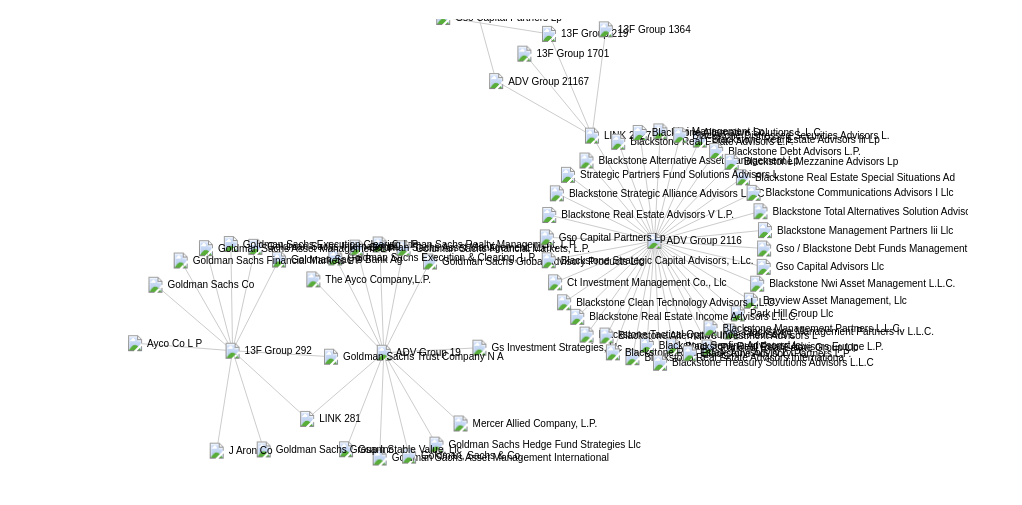
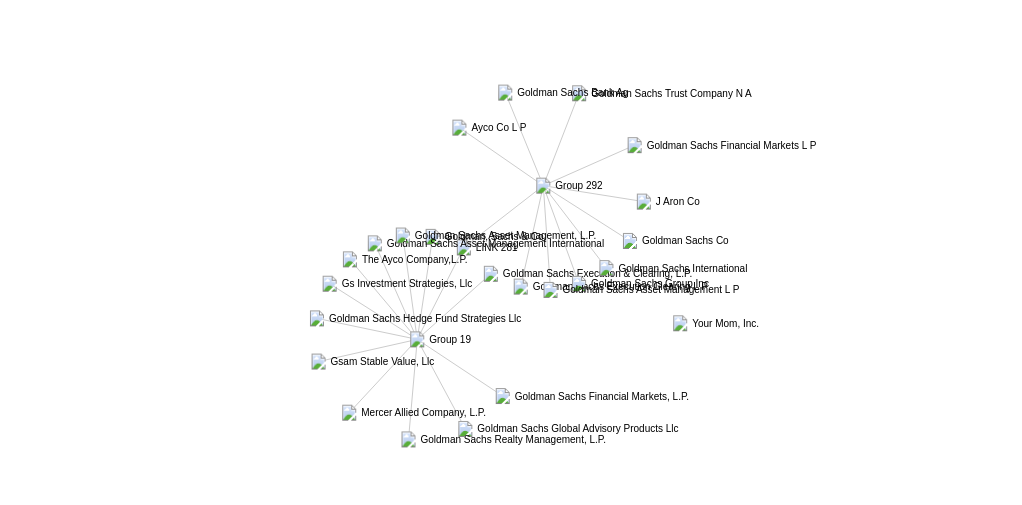
Before and after one commit to millstein-crown/link_visuals, a plain HTML site: page index.html in a window 1280 px wide. Shown: the part 61-566 px from the top of the page, without its empty margins (0-1022 px from the left). Drawn offline with nearby package versions, Linux system fonts and the light colour scheme.

Commit message:
Update index.html

```diff
--- a/index.html
+++ b/index.html
@@ -31,7 +31,7 @@ var force = d3.layout.force()
     .charge(-100)
     .size([width, height]);
 
-d3.json("graph_3.json", function(error, json) {
+d3.json("graph_2.json", function(error, json) {
   force
       .nodes(json.nodes)
       .links(json.links)
```
